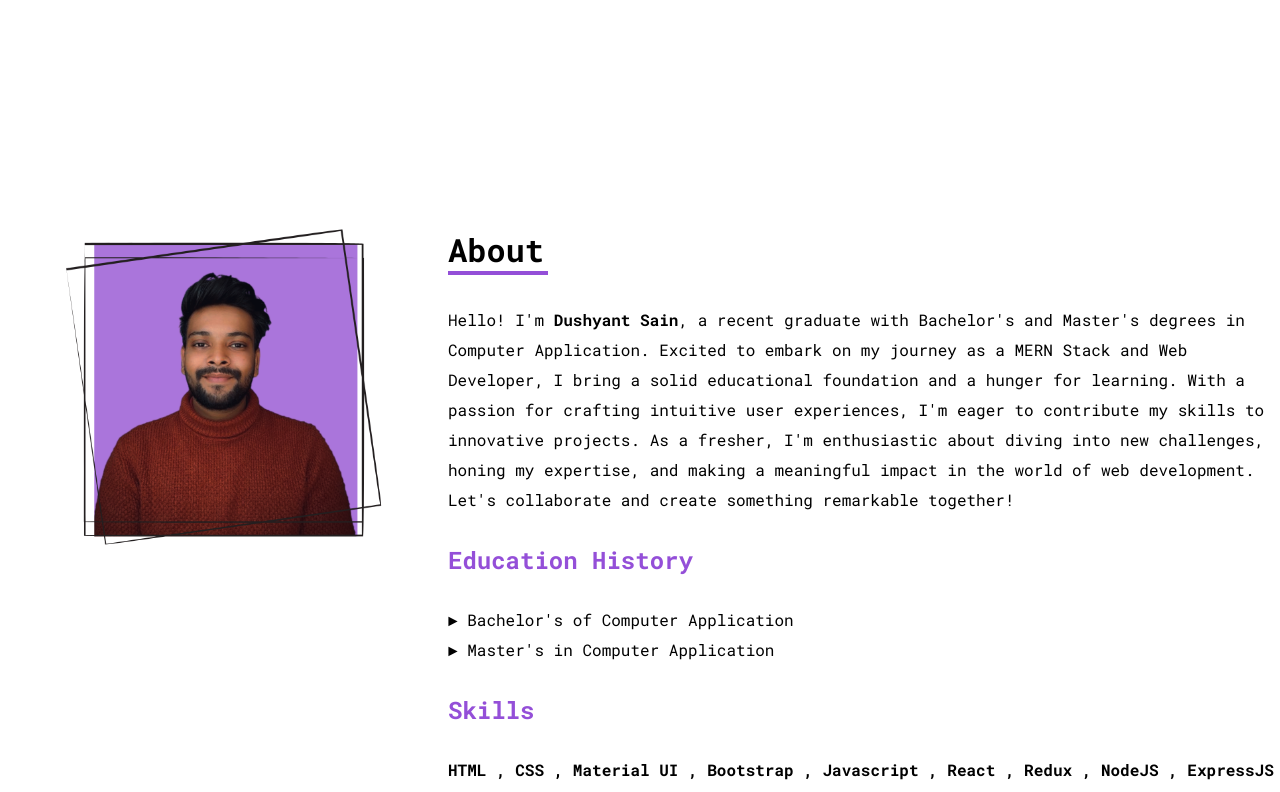
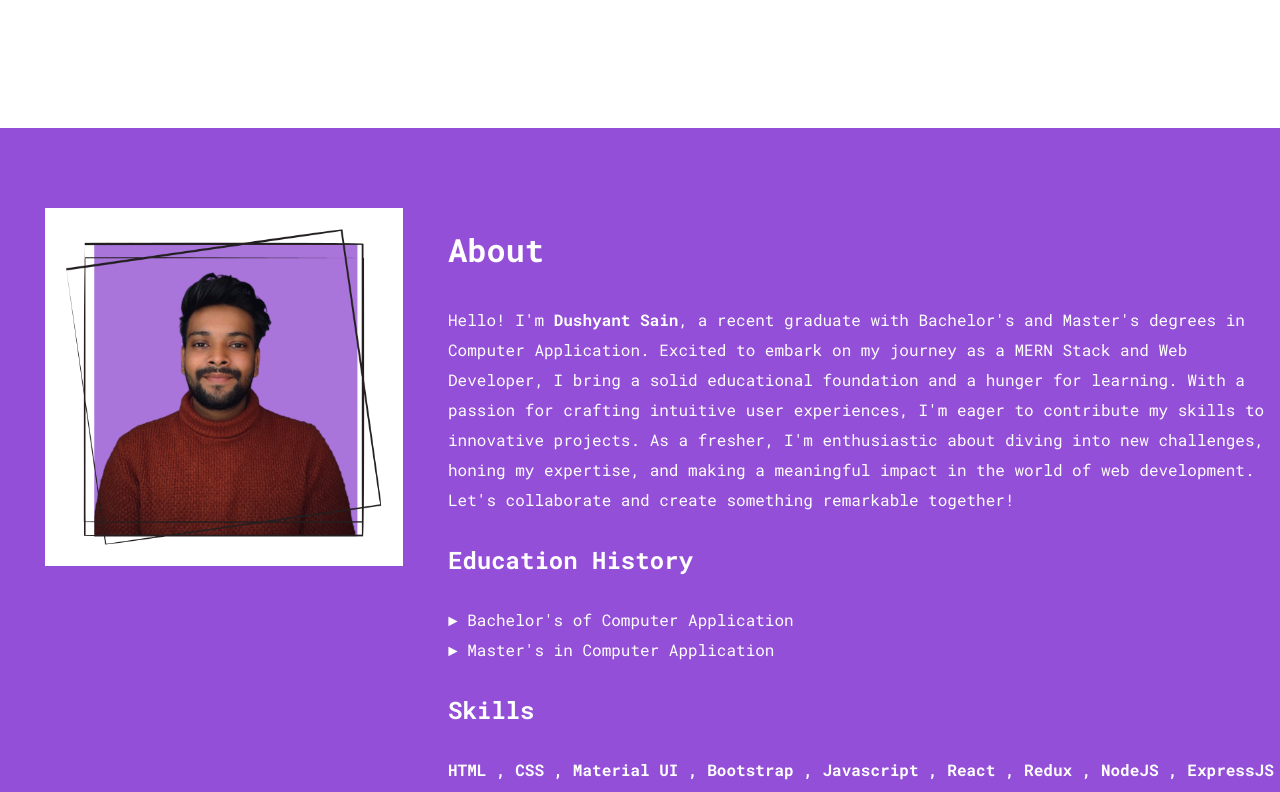
Before and after one commit to dushyant-sain2001/portfolio, a React (Create React App) app: page / in a window 1280 px wide. Shown: the part 780-1572 px from the top of the page. Built offline with nearby package versions, Linux system fonts and the light colour scheme; a web font is replaced by a local one.

Commit message:
Update about.css

```diff
--- a/src/components/about/about.css
+++ b/src/components/about/about.css
@@ -1,14 +1,14 @@
 .aboutmain{
-    background-color: rgb(255, 255, 255);
+    color: rgb(255, 255, 255);
+    background-color: #944fd8;
     min-height: 100vh;
     height: fit-content;
     width: 100%;
     padding-top: 5rem;
     display: flex;
-    margin-bottom: 3rem;
 }
 .aboutleft{
-    background-color: rgba(0, 255, 255, 0);
+    background-color: rgba(156, 225, 225, 0);
     height: 100%;
     width: 35%;
 }
@@ -45,12 +45,12 @@
     margin-top: 30px;
 }
 .eduhistory{
-    color: #944fd8;
+    color: #ffffff;
     width: 250px;
 
 }
 .skills{
-    color: #944fd8;
+    color: #ffffff;
  width: 90px;
 }
 @media screen and (max-width:768px) {
```
